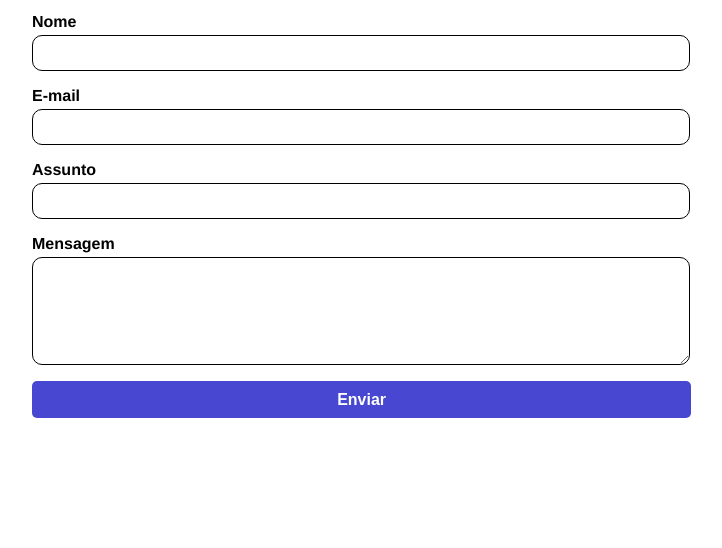
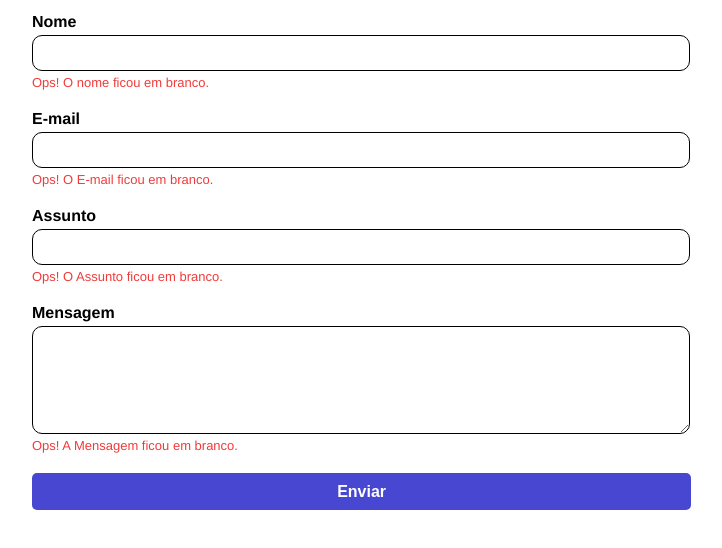
Before and after one commit to robertokpp/06---Form-com-validacao, a plain HTML site: page index.html in a window 1280 px wide. Shown: the part 40-588 px from the top of the page, without its empty margins (288-1010 px from the left). Drawn offline with Linux system fonts and the light colour scheme.

Commit message:
Adiciona mensagens de alerta para validação de campos no formulário

```diff
--- a/index.html
+++ b/index.html
@@ -13,18 +13,22 @@
       <div>
         <label for="name">Nome</label>
         <input type="text" name="name" id="name" />
+        <span class="alert">Ops! O nome ficou em branco.</span>
       </div>
       <div>
         <label for="email">E-mail</label>
         <input type="email" name="email" id="email"  />
+        <span class="alert">Ops! O E-mail ficou em branco.</span>
       </div>
       <div>
         <label for="subject">Assunto</label>
         <input type="text" name="subject" id="subject"/>
+        <span class="alert">Ops! O Assunto ficou em branco.</span>
       </div>
       <div>
         <label for="menssage">Mensagem</label>
         <textarea name="message" id="message" rows="5"></textarea>
+        <span class="alert">Ops! A Mensagem ficou em branco.</span>
       </div>
       <button id="btn-submit" type="submit">Enviar</button>
     </form>
--- a/script.js
+++ b/script.js
@@ -6,16 +6,16 @@
 
 const form = document.querySelector("form")
 
+function validation(element) {
+
+}
 
 form.addEventListener("submit", (e)=>{
   e.preventDefault();
-  console.log("funcionando")
   const name = form.querySelector("#name")
+
   console.log(name.value)
   if(name.value.trim() === ""){
-    const p = document.createElement("p")
-    p.textContent = "Nome vazio"
-    const divDad = name.parentElement
-    divDad.append(p)
+
   }
 })
--- a/style.css
+++ b/style.css
@@ -46,9 +46,9 @@ form {
     background-color: rgb(60, 60, 209);
   }
 
-  p{
-    color: red;
+  .alert{
+    color: rgb(241, 59, 59);
     margin-block: 4px;
-    font-weight: 600;
+    font-size: small;
   }
 }
```
